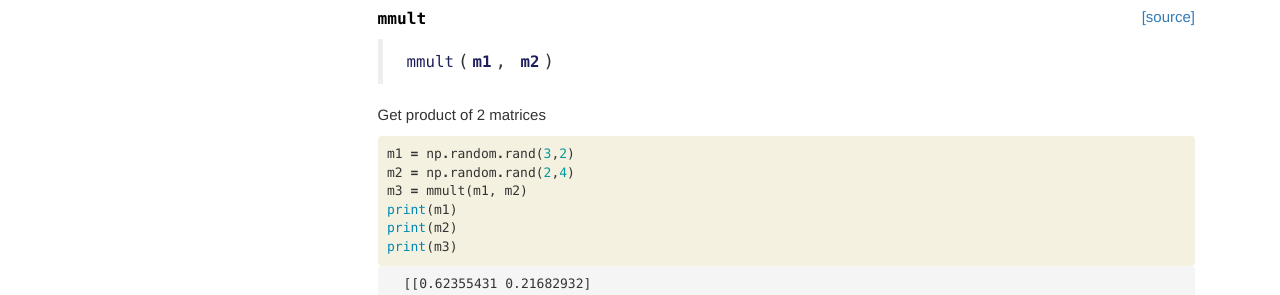
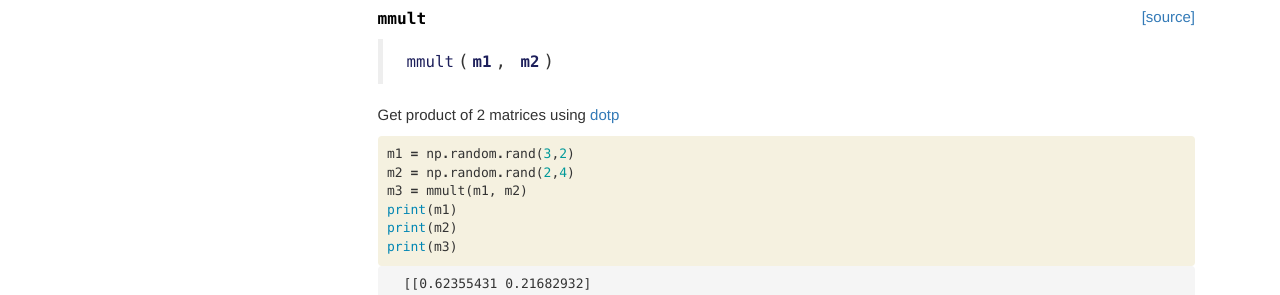
Before and after one commit to HSavich/nbdev_tut, a Jekyll site: the page built from docs/matrix_multiply.html, in a window 1280 px wide. Shown: the part 513-808 px from the top of the page. Built offline with Jekyll 4.4.1, drawn with Linux system fonts in a browser that asks for light colours; nearby versions of some CDN libraries; comment, search, counter and statistics services are not loaded.

```diff
--- a/docs/matrix_multiply.html
+++ b/docs/matrix_multiply.html
@@ -114,7 +114,7 @@
 <div class="output_markdown rendered_html output_subarea ">
 <h4 id="mmult" class="doc_header"><code>mmult</code><a href="https://github.com/fastai/nbdev_template/tree/master/nbdev_template/mmult.py#L14" class="source_link" style="float:right">[source]</a></h4><blockquote><p><code>mmult</code>(<strong><code>m1</code></strong>, <strong><code>m2</code></strong>)</p>
 </blockquote>
-<p>Get product of 2 matrices</p>
+<p>Get product of 2 matrices using <a href="/mmult#dotp">dotp</a></p>
 
 </div>
 
--- a/nbdev_template/mmult.py
+++ b/nbdev_template/mmult.py
@@ -12,7 +12,7 @@
 
 # Cell
 def mmult(m1, m2):
-    "Get product of 2 matrices"
+    "Get product of 2 matrices using [dotp](/mmult#dotp) "
     import numpy as np
     assert m1.shape[1] == m2.shape[0]
     vsize = m1.shape[1]
```
